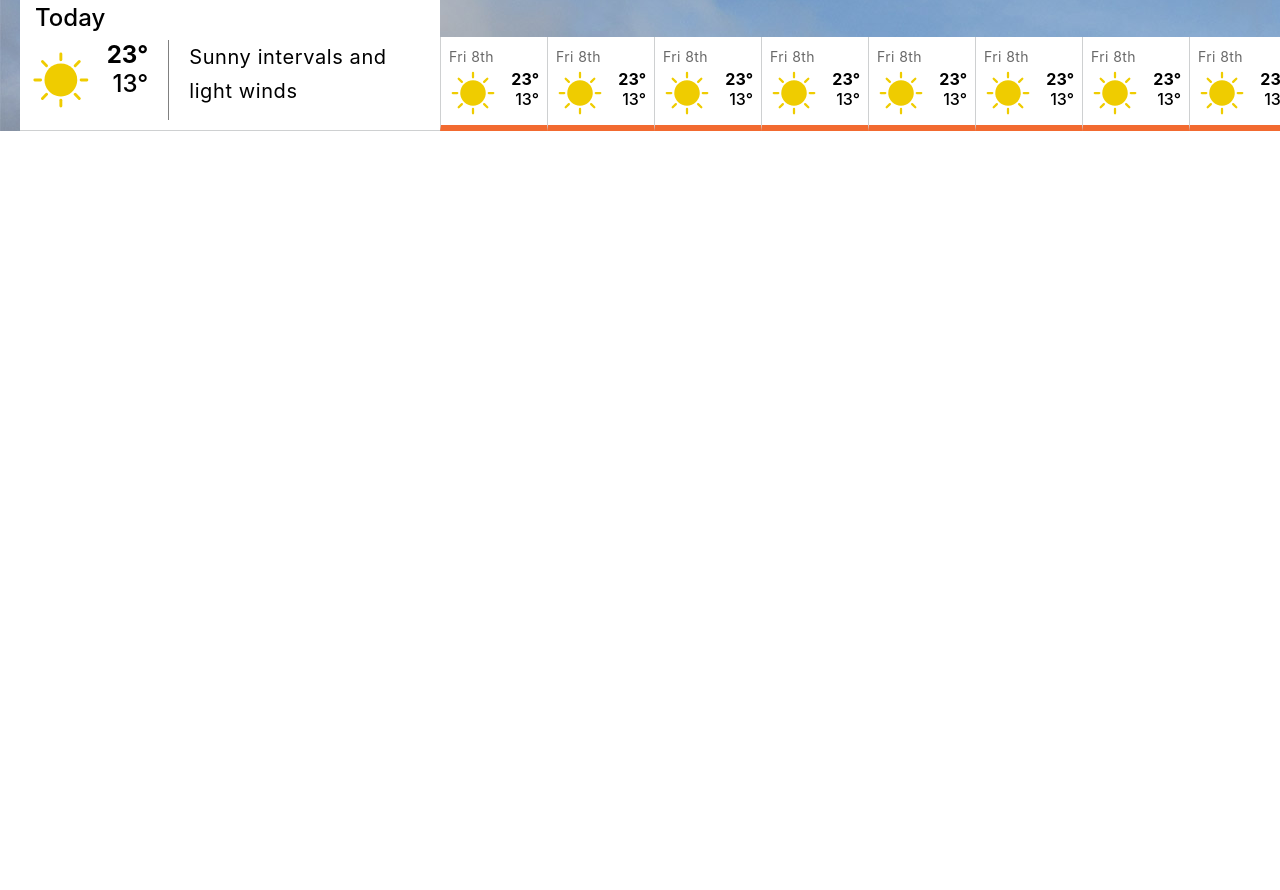
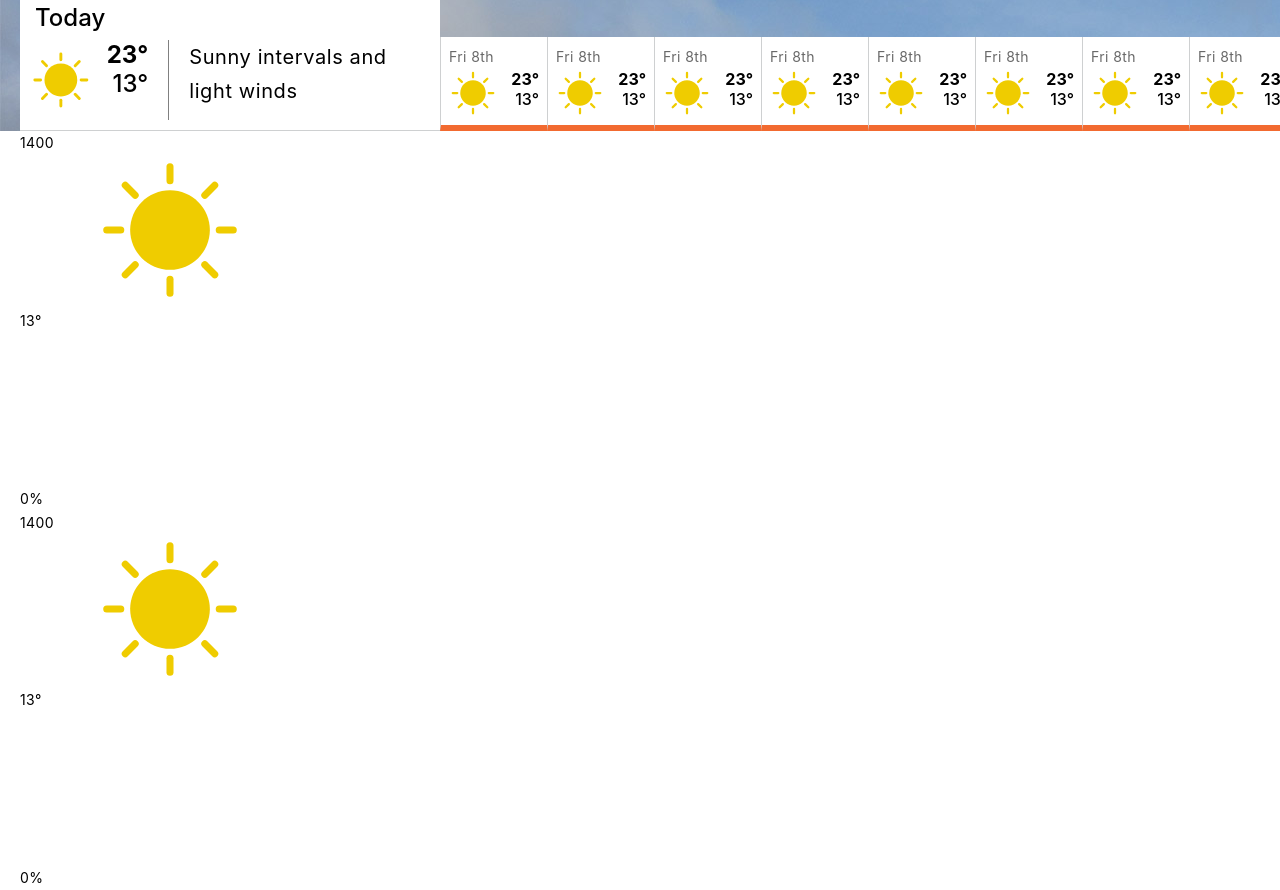
Before and after one commit to sashadyg/ex-1-weather, a React (Create React App) app: page / in a window 1280 px wide. Shown: the part 160-1050 px from the top of the page. Before the commit the page ends 800 px from the top, so only its background shows below. Built offline with nearby package versions, Linux system fonts and the light colour scheme.

Commit message:
Update App.jsx

```diff
--- a/src/components/App.jsx
+++ b/src/components/App.jsx
@@ -210,6 +210,52 @@ export const App = () => {
             </ul>
           </div>
         </section>
+
+        <div className="container">
+          <ul className="forecastPerHour--list">
+            <li>
+              <div className="forecastPerHour--item">
+                <p className="forecastPerHour--hour">
+                  <span className="forecastPerHour--hour__span">14</span>00
+                </p>
+
+                <svg className="forecastPerHour--icon">
+                  <use href={sprite + '#icon-sun'}></use>
+                </svg>
+
+                <p className="forecastPerHour--degrees">13°</p>
+
+                <div className="forecastPerHour--precipitation">
+                  <svg className="forecastPerHour--icon__precipitation">
+                    <use href={sprite + '#icon-precipitation'}></use>
+                  </svg>
+                  <p className="forecastPerHour--precipitation__procent">0%</p>
+                </div>
+              </div>
+            </li>
+
+            <li>
+              <div className="forecastPerHour--item">
+                <p className="forecastPerHour--hour">
+                  <span className="forecastPerHour--hour__span">14</span>00
+                </p>
+
+                <svg className="forecastPerHour--icon">
+                  <use href={sprite + '#icon-sun'}></use>
+                </svg>
+
+                <p className="forecastPerHour--degrees">13°</p>
+
+                <div className="forecastPerHour--precipitation">
+                  <svg className="forecastPerHour--icon__precipitation">
+                    <use href={sprite + '#icon-precipitation'}></use>
+                  </svg>
+                  <p className="forecastPerHour--precipitation__procent">0%</p>
+                </div>
+              </div>
+            </li>
+          </ul>
+        </div>
       </main>
     </>
   );
```
